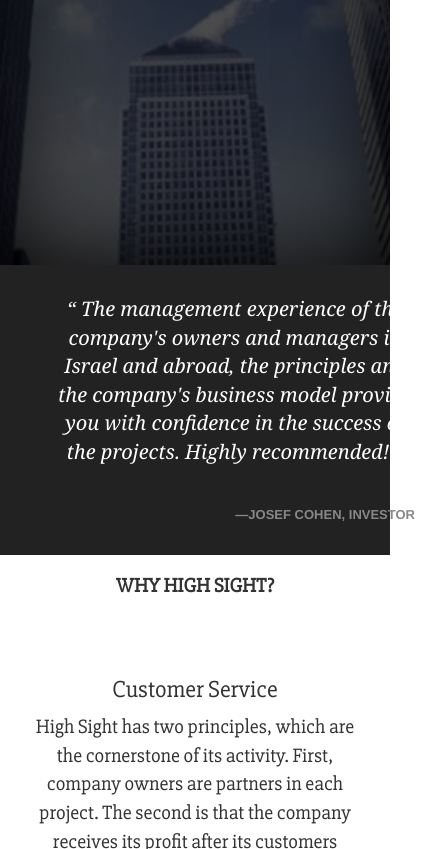
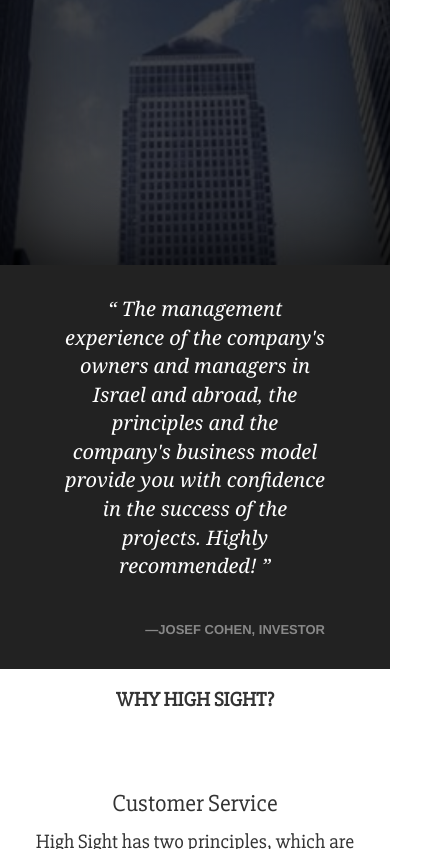
Before and after one commit to shabikaplan/High-Sight, a plain HTML site: page index.html in a window 390 px wide. Shown: the part 579-1428 px from the top of the page, 435 px wide, since content can reach past the window. Drawn offline with nearby package versions, Linux system fonts and the light colour scheme.

Commit message:
Add files via upload

```diff
--- a/startup.css
+++ b/startup.css
@@ -132,6 +132,9 @@ footer {
 /* Media Queries */
 
 @media only screen and ( max-width : 700px ) {
+	.navbar-inverse{
+		width: 100%;
+	}
     .cover h1 {
         font-size: 4rem;
     }
@@ -141,7 +144,8 @@ footer {
 
 	blockquote{
 		font-size:  2rem;
-		width: 40rem;
+		width: 30rem;
+		margin: 0 auto;
 	}
 	blockquote cite{
 		font-size: 1.3rem;
```
